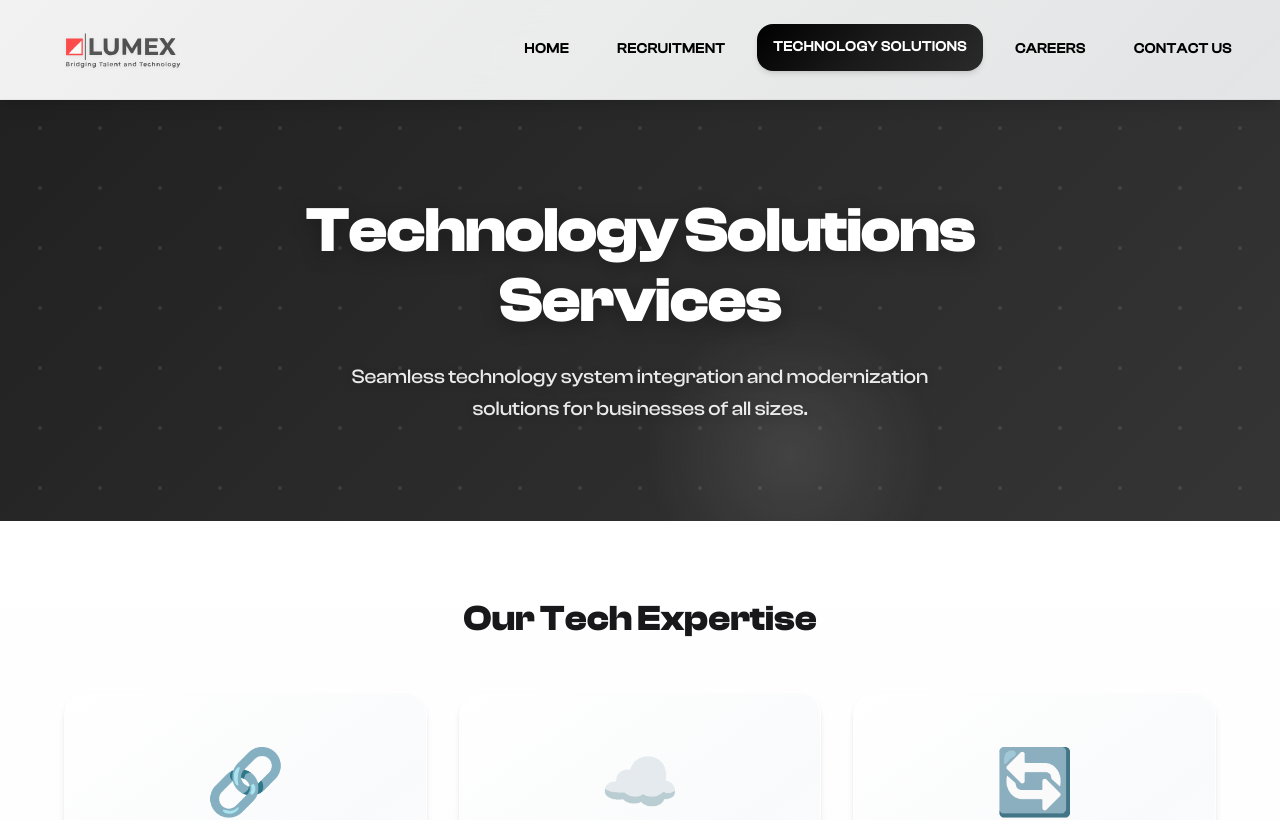
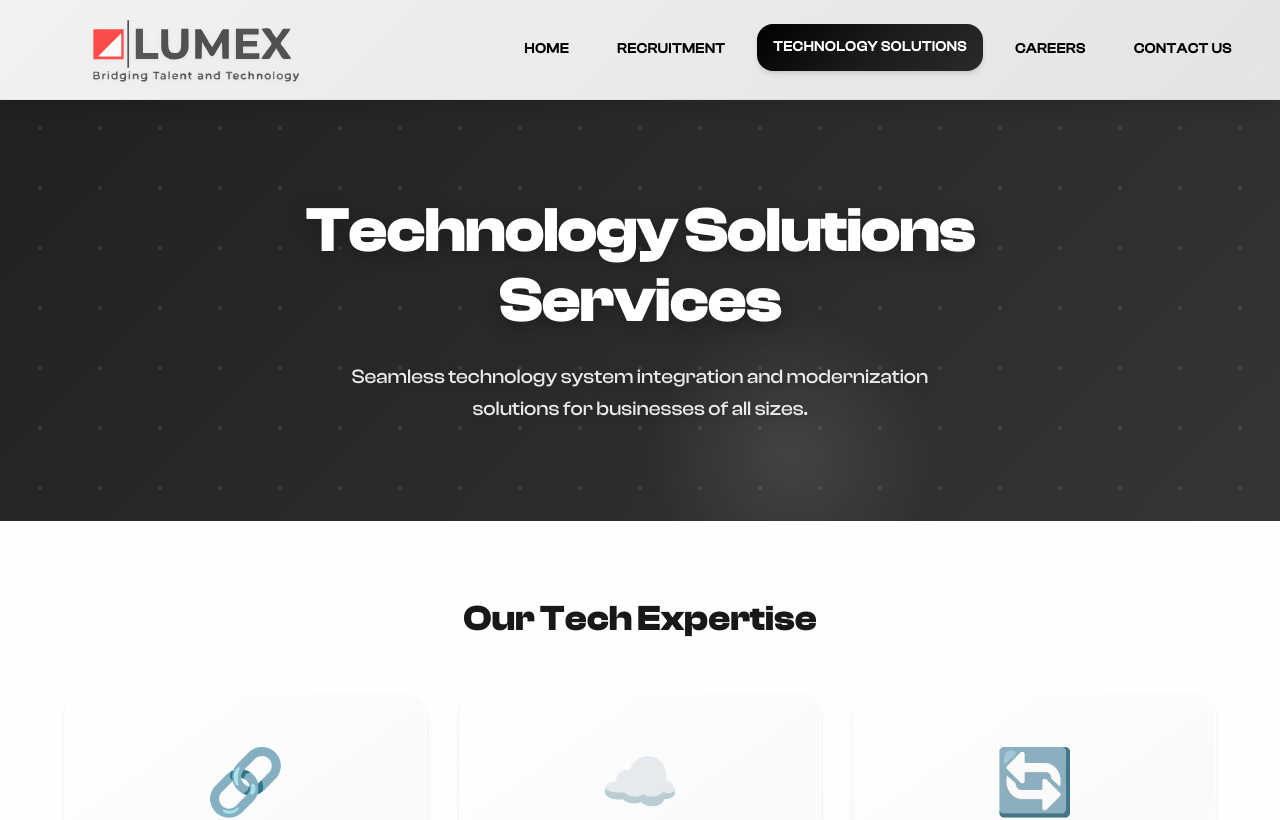
Before and after one commit to manibhushan/lumex-web, a Vue app: page /technology-solutions in a window 1280 px wide. Shown: the top 820 px of the page. Built offline with nearby package versions, Linux system fonts and the light colour scheme.

Commit message:
udpate env

```diff
--- a/src/components/navigation/navigation.css
+++ b/src/components/navigation/navigation.css
@@ -43,9 +43,9 @@
 }
 
 .nav__logo-svg {
-  height: 100px;
+  height: 180px;
   width: auto;
-  max-width: 560px;
+  max-width: 750px;
   transition: all var(--transition-base);
   filter: drop-shadow(0 1px 2px rgba(0, 0, 0, 0.05));
 }
--- a/src/components/technology/technology.css
+++ b/src/components/technology/technology.css
@@ -927,7 +927,7 @@
   .tech-partnerships,
   .tech-benefits,
   .technology-cta {
-    padding: var(--spacing-12) 0;
+    padding: var(--spacing-8) 0;
   }
 
   .metric-card,
@@ -952,6 +952,11 @@
   select {
     pointer-events: auto;
     touch-action: manipulation;
+  }
+
+  /* Disable oversized decorative pseudo-elements on mobile */
+  .tech-metrics::before {
+    display: none;
   }
 
   /* Reset z-index stacking on mobile to prevent scroll blocking */
```
Also changed, not shown: 2 other files (tests, documents, lock files or other folders).
